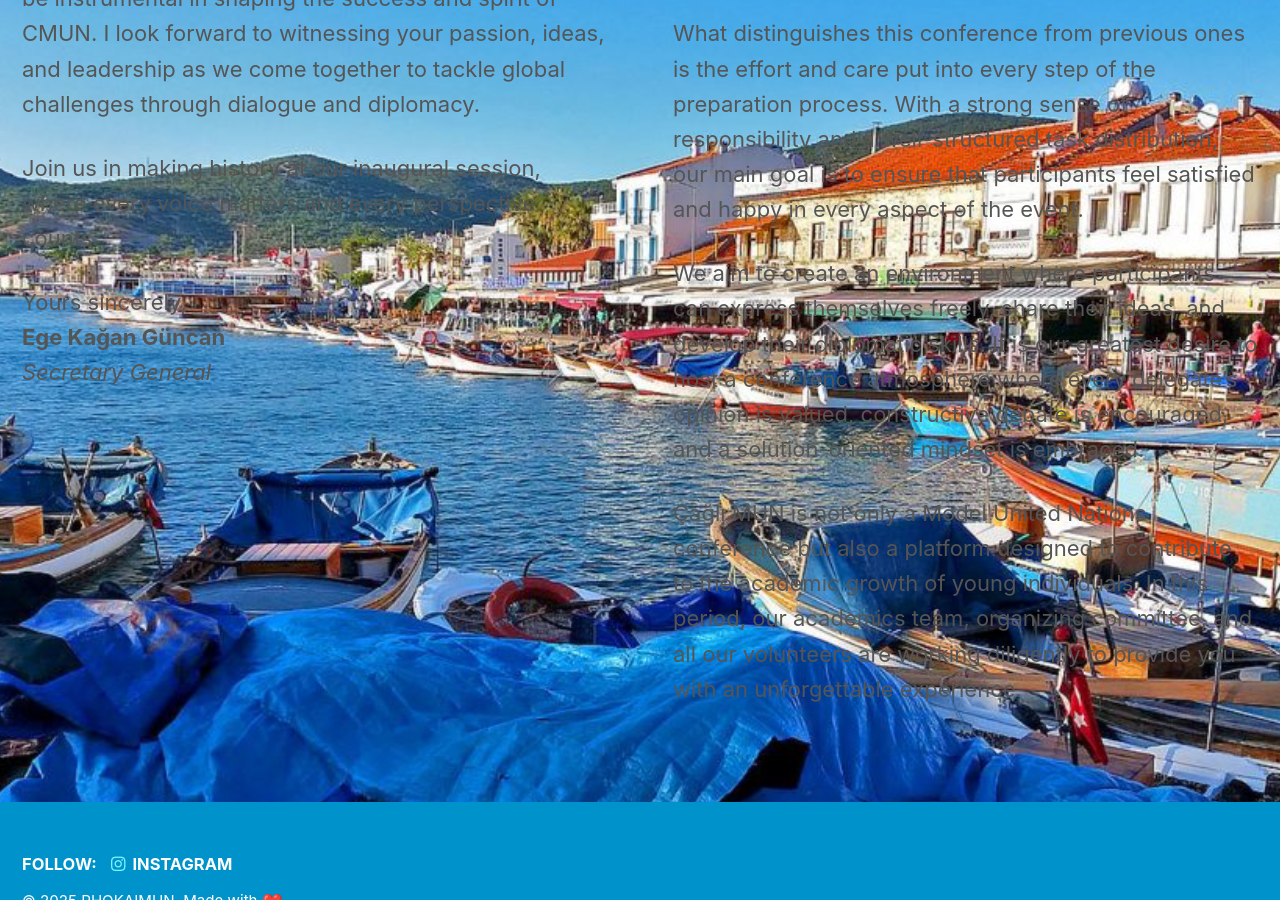
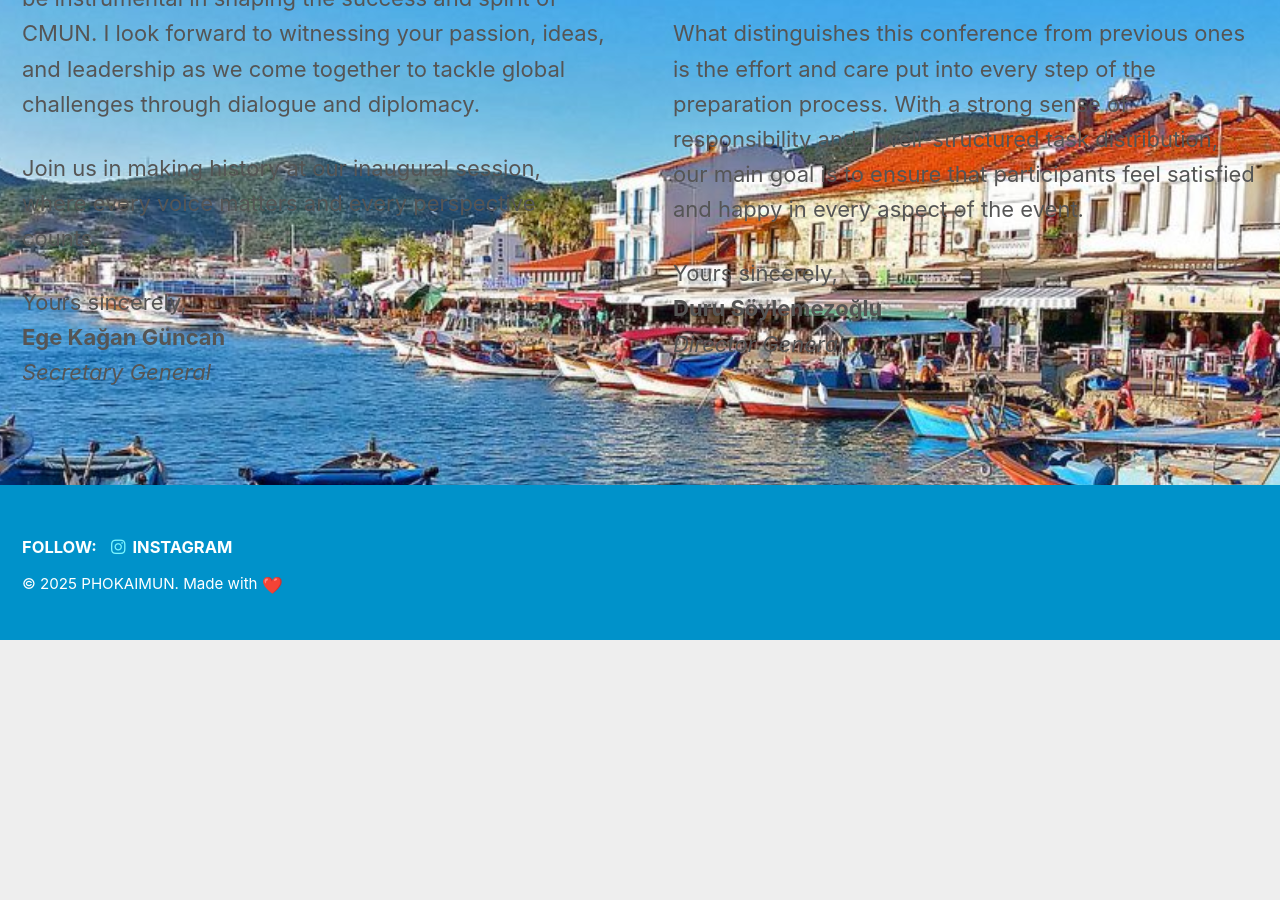
Before and after one commit to Phokaimun/Phokaimun.github.io, a Jekyll site: the page built from _pages/letters.md, in a window 1280 px wide and 900 px high, scrolled down 944 px. Built offline with Jekyll 4.4.1, drawn with Linux system fonts in a browser that asks for light colours; cached includes are drawn as plain includes; emoji names are drawn with the system emoji font; after the commit the page ends 1584 px from its top, so only the background shows below that.

Commit message:
Update letters.yml

```diff
--- a/_data/letters.yml
+++ b/_data/letters.yml
@@ -19,5 +19,4 @@
     <p>My name is Duru Söylemezoğlu. As a member of the executive team of the First Official Session of Çağlı Model United Nations, I would like to express how pleased I am to welcome you all in advance. I hope to see everyone at this conference, which will take shape with your valuable participation and support.</p>
     <p>Our executive team, composed of students from various schools, shares a common goal: to organize a conference in Çağlı and to make it accessible to a wide student audience.</p>
     <p>What distinguishes this conference from previous ones is the effort and care put into every step of the preparation process. With a strong sense of responsibility and a well-structured task distribution, our main goal is to ensure that participants feel satisfied and happy in every aspect of the event.</p>
-    <p>We aim to create an environment where participants can express themselves freely, share their ideas, and develop their diplomatic skills. It is our greatest desire to host a conference atmosphere where every delegate’s opinion is valued, constructive debate is encouraged, and a solution-oriented mindset is embraced.</p>
-    <p>Çağlı MUN is not only a Model United Nations conference but also a platform designed to contribute to the academic growth of young individuals. In this period, our academics team, organizing committee, and all our volunteers are working diligently to provide you with an unforgettable experience.</p>
+    <p>Yours sincerely,<br><strong>Duru Söylemezoğlu</strong><br><em>Director General</em></p>
```
